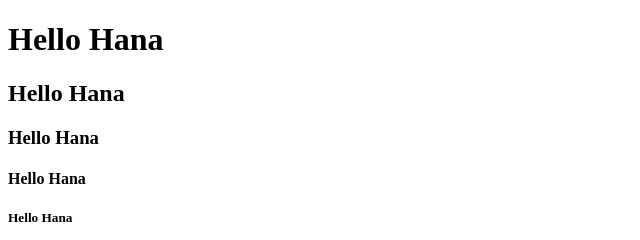
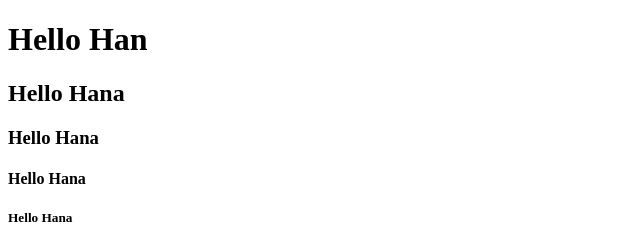
Before and after one commit to poojana-moorthi/project1, a plain HTML site: page index.html in a window 1280 px wide. Shown: the top 240 px of the page, 0-640 px from the left. Drawn offline with Linux system fonts and the light colour scheme.

Commit message:
commited

```diff
--- a/index.html
+++ b/index.html
@@ -6,7 +6,7 @@
     <title>Dashboard</title>
 </head>
 <body>
- <h1> Hello Hana </h1>
+ <h1> Hello Han </h1>
  <h2> Hello Hana </h2>
  <h3> Hello Hana </h3>
  <h4> Hello Hana </h4>
```
